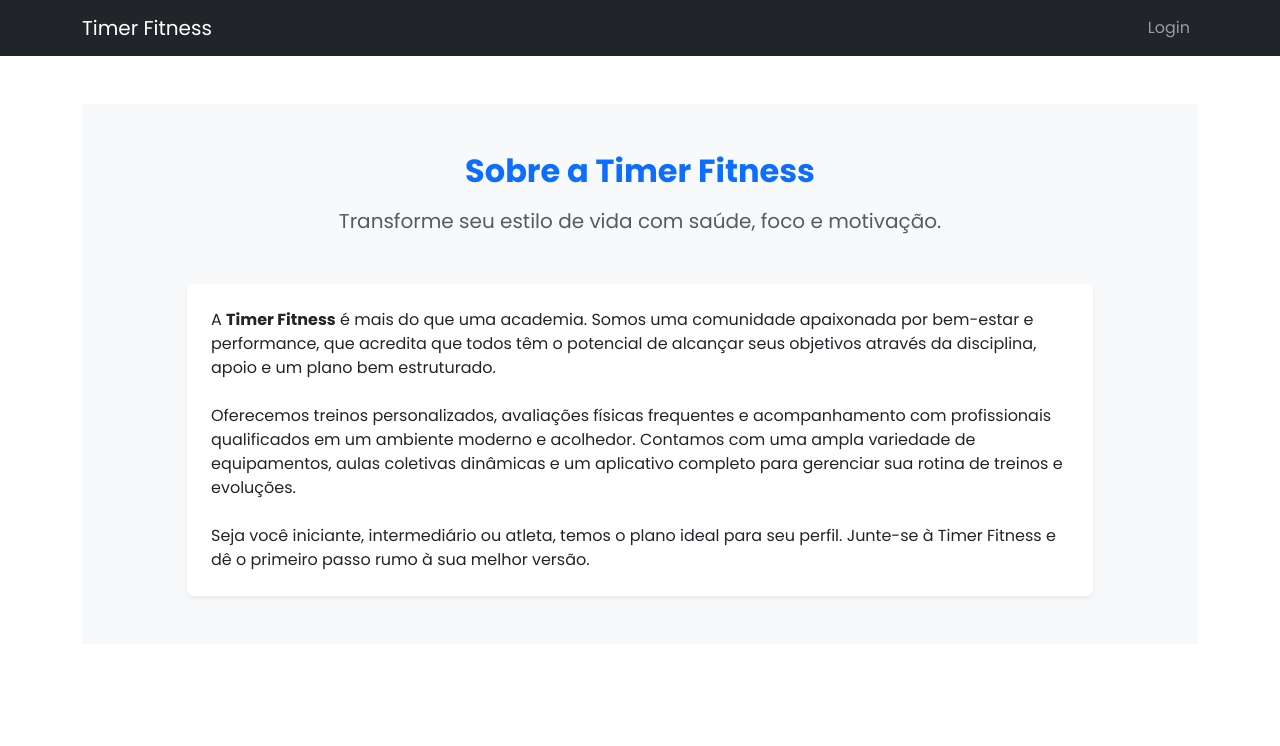
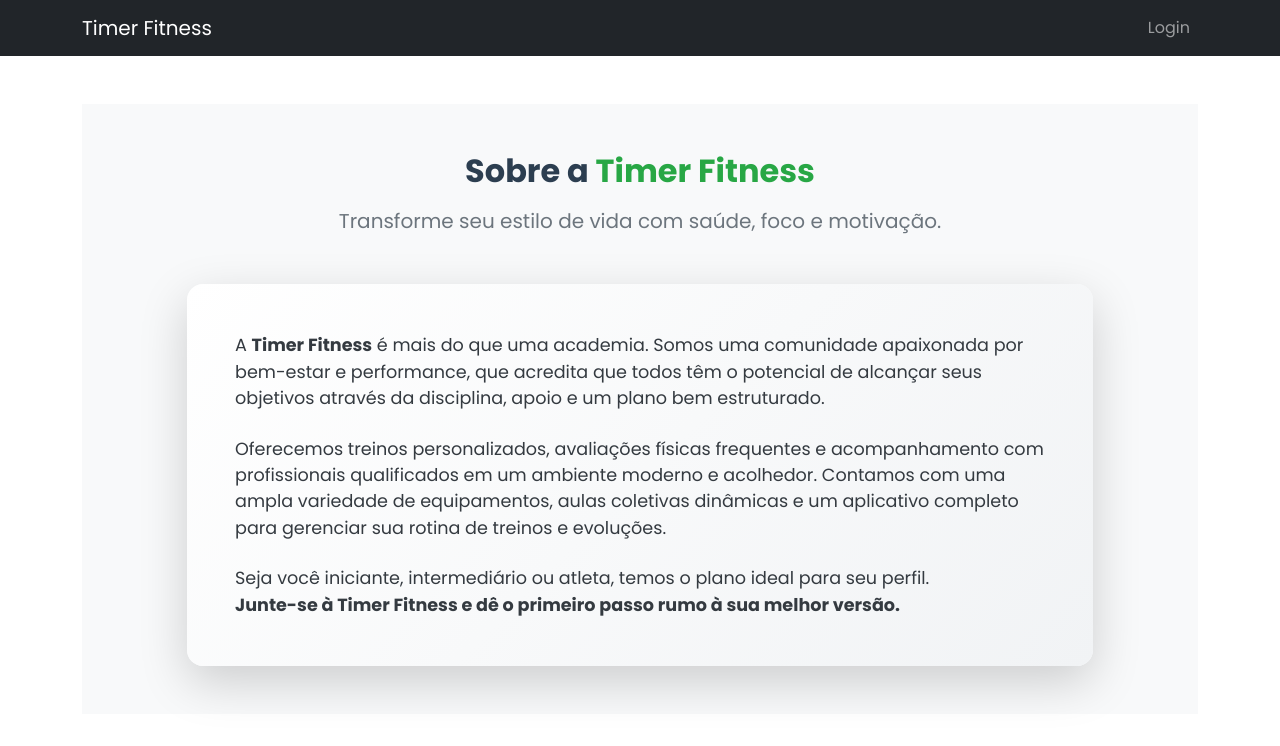
Before and after one commit to brenojbarbosa/Gerenciador-Academia, a Next.js app: page /sobre in a window 1280 px wide. Shown: the top 746 px of the page. Built offline with nearby package versions, Linux system fonts and the light colour scheme.

Commit message:
mudando estilo em sobre

```diff
--- a/app/components/Sobre/index.tsx
+++ b/app/components/Sobre/index.tsx
@@ -1,33 +1,42 @@
 export default function Sobre() {
   return (
-    <section id="sobre" className="py-5 bg-light">
+    <section id="sobre" className="py-5" style={{ background: '#f8f9fa' }}>
       <div className="container">
         <div className="text-center mb-5">
-          <h2 className="fw-bold text-primary">Sobre a Timer Fitness</h2>
-          <p className="lead text-muted mt-3">
+          <h2 className="fw-bold" style={{ color: '#2c3e50' }}>
+            Sobre a <span style={{ color: '#28a745' }}>Timer Fitness</span>
+          </h2>
+          <p className="lead mt-3" style={{ color: '#6c757d' }}>
             Transforme seu estilo de vida com saúde, foco e motivação.
           </p>
         </div>
 
         <div className="row justify-content-center">
           <div className="col-lg-10">
-            <div className="card border-0 shadow-sm bg-white p-4">
-              <p className="mb-4">
+            <div
+              className="card border-0 shadow-lg p-5"
+              style={{
+                background: 'linear-gradient(135deg, #ffffff 0%, #f1f3f5 100%)',
+                borderRadius: '1rem',
+              }}
+            >
+              <p className="mb-4" style={{ fontSize: '1.1rem', color: '#343a40' }}>
                 A <strong>Timer Fitness</strong> é mais do que uma academia. Somos uma comunidade
                 apaixonada por bem-estar e performance, que acredita que todos têm o potencial
                 de alcançar seus objetivos através da disciplina, apoio e um plano bem estruturado.
               </p>
 
-              <p className="mb-4">
+              <p className="mb-4" style={{ fontSize: '1.1rem', color: '#343a40' }}>
                 Oferecemos treinos personalizados, avaliações físicas frequentes e acompanhamento com
                 profissionais qualificados em um ambiente moderno e acolhedor. Contamos com uma ampla
                 variedade de equipamentos, aulas coletivas dinâmicas e um aplicativo completo para gerenciar
                 sua rotina de treinos e evoluções.
               </p>
 
-              <p className="mb-0">
+              <p className="mb-0" style={{ fontSize: '1.1rem', color: '#343a40' }}>
                 Seja você iniciante, intermediário ou atleta, temos o plano ideal para seu perfil.
-                Junte-se à Timer Fitness e dê o primeiro passo rumo à sua melhor versão.
+                <br />
+                <strong>Junte-se à Timer Fitness e dê o primeiro passo rumo à sua melhor versão.</strong>
               </p>
             </div>
           </div>
```
